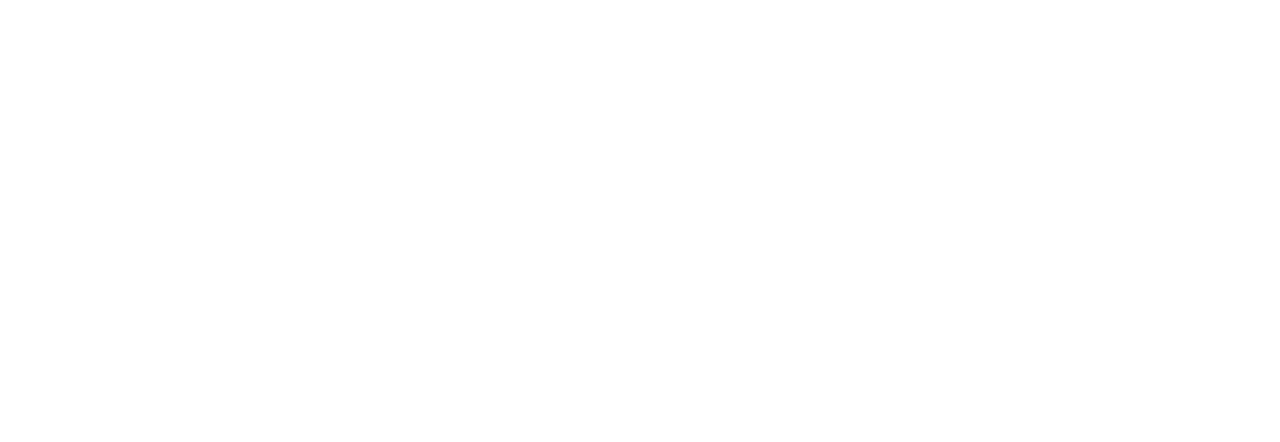
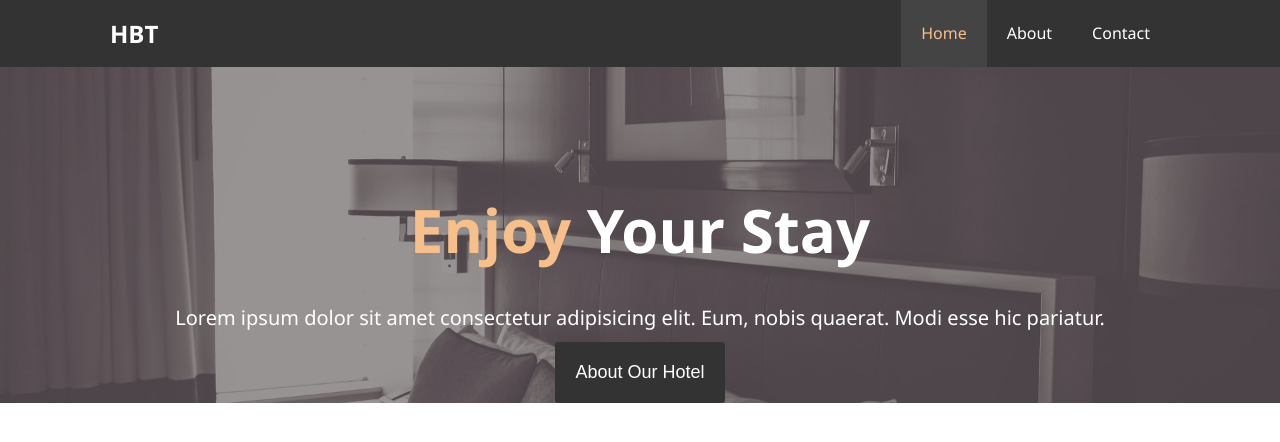
Before and after one commit to yojeremiah/traversy-html-css, a plain HTML site: page projects/hotel-bt/index.html in a window 1280 px wide. Drawn offline with Linux system fonts and the light colour scheme.

Commit message:
HotelBT index navbar & start showcase

```diff
--- a/projects/hotel-bt/css/styles.css
+++ b/projects/hotel-bt/css/styles.css
@@ -0,0 +1,113 @@
+/* COLORS REFERENCE */
+/* #333 */
+/* #444 */
+/* #fff */
+/* #f7c08a */
+
+/* CSS Reset */
+* {
+  margin: 0;
+  padding: 0;
+  box-sizing: border-box;
+}
+
+/* Main Styles */
+html, body {
+  font-family: 'Segoe UI', Tahoma, Geneva, Verdana, sans-serif;
+  line-height: 1.7em;
+  color: #fff;
+}
+
+a {
+  text-decoration: none;
+  color: #333;
+}
+
+h1, h2, h3 {
+  padding-bottom: 20px;
+}
+
+p {
+  margin: 10px 0;
+}
+
+/* Utilities */
+.container {
+  margin: auto;
+  max-width: 1100px;
+  padding: 0 20px;
+  overflow: auto;
+}
+
+.l-text {
+  font-size: 60px;
+}
+
+.text-primary {
+  color: #f7c08a;
+}
+
+.btn {
+  border: none;
+  border-radius: 3px;
+  background: #333;
+  color: #fff;
+  padding: 20px;
+  font-size: 18px;
+}
+/* Navbar */
+#navbar {
+  background: #333;
+  overflow: auto;
+}
+
+#navbar a {
+  color: #fff;
+}
+
+#navbar h1 {
+  float: left;
+  padding-top: 20px;
+}
+
+#navbar h1 a:hover {
+  color: #f7c08a;
+}
+
+#navbar ul {
+  list-style: none;
+  float: right;
+}
+
+#navbar ul li {
+  float: left;
+}
+
+#navbar ul li a {
+  display: block;
+  padding: 20px;
+  text-align: center;
+}
+
+#navbar ul li .current,
+#navbar ul li a:hover {
+  background: #444;
+  color: #f7c08a;
+}
+
+/* Showcase */
+#showcase {
+  text-align: center;
+  height: 100%;
+  background: url('../img/traversy-showcase.jpg') no-repeat center center/cover;
+}
+
+#showcase h2 {
+  padding-top: 150px;
+  padding-bottom: 50px;
+}
+
+#showcase p {
+  font-size: 20px;
+  padding: 0 30px;
+}
--- a/projects/hotel-bt/index.html
+++ b/projects/hotel-bt/index.html
@@ -8,6 +8,31 @@
   <title>Hotel BT | Welcome</title>
 </head>
 <body>
+  <!-- Navbar -->
+  <header>
+    <nav id="navbar">
+      <div class="container">
+        <!-- Logo -->
+        <h1 class="logo"><a href="index.html">HBT</a></h1>
+        <!-- Nav Links -->
+        <ul>
+          <li><a href="index.html" class="current">Home</a></li>
+          <li><a href="about.html">About</a></li>
+          <li><a href="contact.html">Contact</a></li>
+        </ul>
+    </div>
+    </nav>
+  </header>
+
+  <!-- Showcase -->
+  <section id="showcase">
+    <div class="container">
+      <h2 class="l-text"><span class="text-primary">Enjoy</span> Your Stay</h2>
+      <p>Lorem ipsum dolor sit amet consectetur adipisicing elit. Eum, nobis quaerat. Modi esse hic pariatur.</p>
+      <button class="btn">About Our Hotel</button>
+    </div>
+  </section>
+
 
 </body>
 </html>
```
